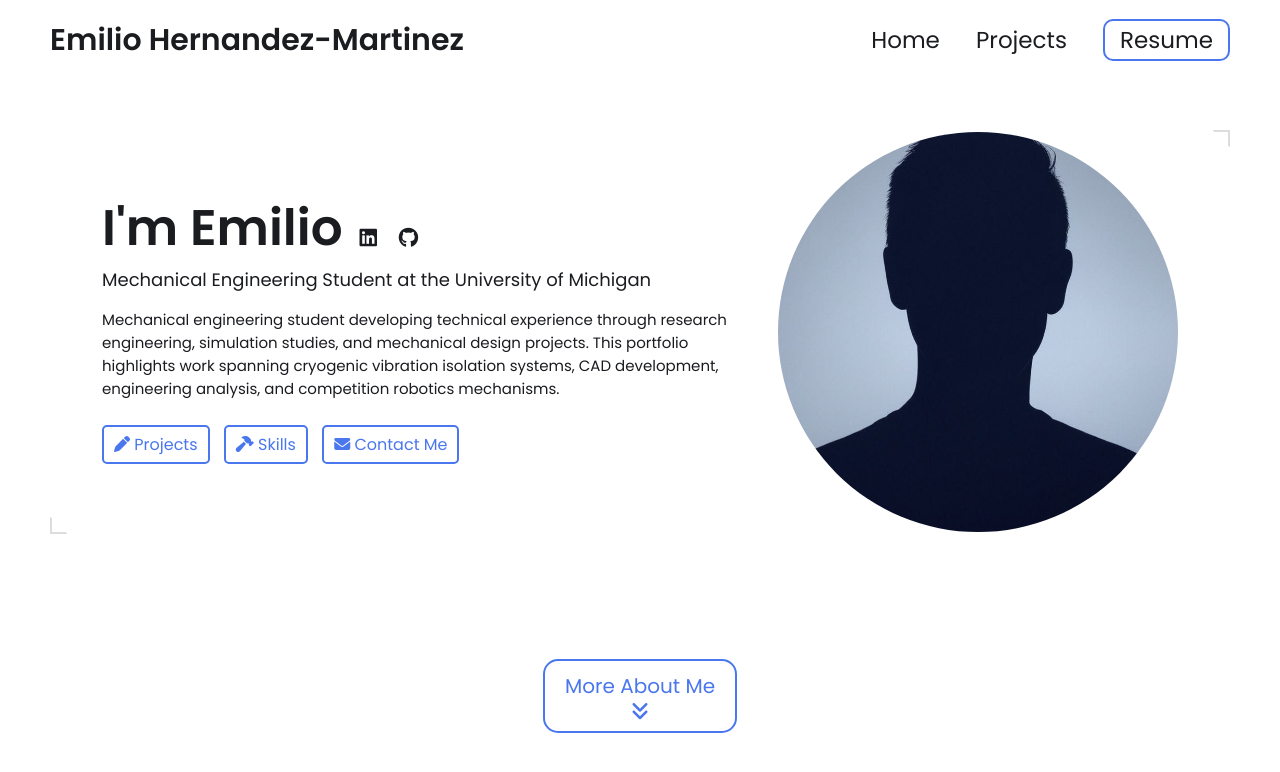
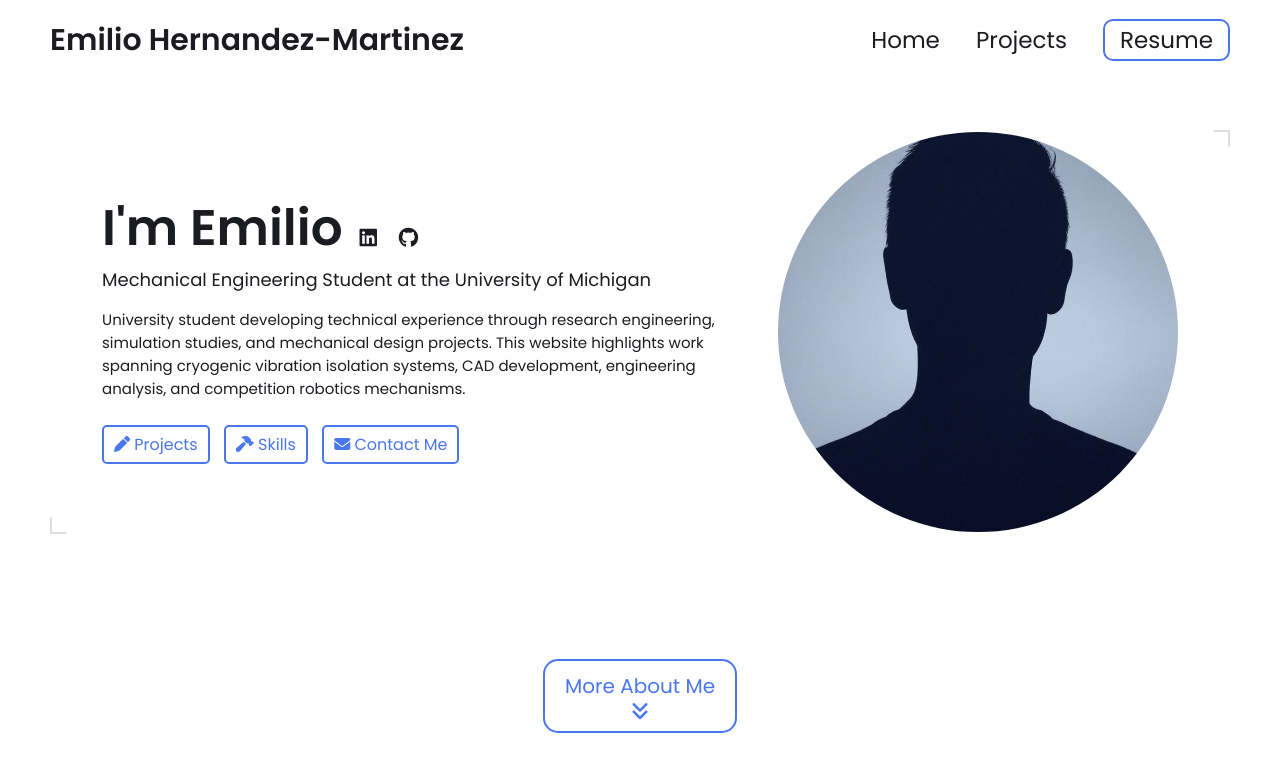
Before and after one commit to emiliohernand/emiliohernand.github.io, a Jekyll site: the page built from index.html, in a window 1280 px wide and 900 px high. Shown: the top 772 px of the window. Built offline with Jekyll 4.4.1, drawn with Linux system fonts in a browser that asks for light colours.

Commit message:
Update _config.yml

```diff
--- a/_config.yml
+++ b/_config.yml
@@ -15,10 +15,7 @@ title: Engineering Portfolio | Emilio Hernandez-Martinez # This is what shows up
 name: Emilio Hernandez-Martinez
 headline: Mechanical Engineering Student at the University of Michigan
 description: >- # dont remove this line. this will ignore all new lines until the next section
-  Mechanical engineering student developing technical experience through research engineering,
-  simulation studies, and mechanical design projects. This portfolio highlights work spanning
-  cryogenic vibration isolation systems, CAD development, engineering analysis, and competition
-  robotics mechanisms.
+  University student developing technical experience through research engineering, simulation studies, and mechanical design projects. This website highlights work spanning cryogenic vibration isolation systems, CAD development, engineering analysis, and competition robotics mechanisms.
 
 # Place your profile image in /assets/images/profile-image/folder and edit the file name
 profile_image: ./assets/images/profile-image/avatar.jpeg
```
